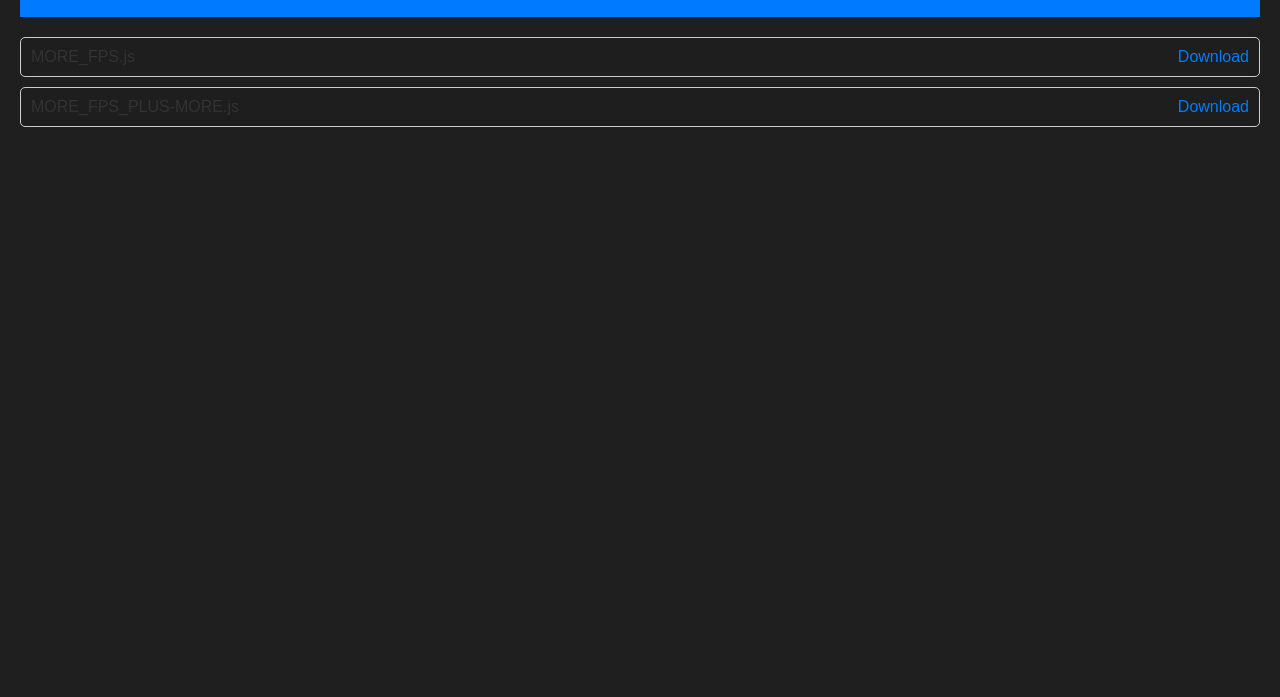
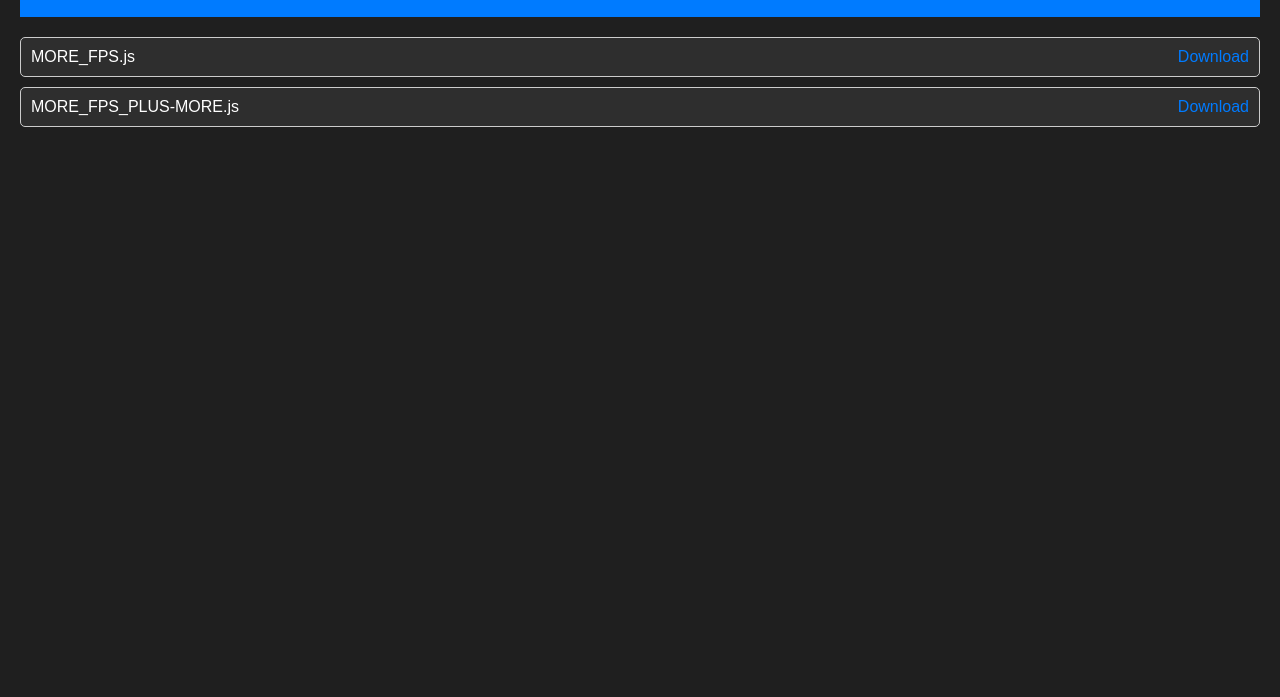
Before and after one commit to jeb1399/Eaglerforge-Mods, a plain HTML site: page index.html in a window 1280 px wide. Shown: the part 103-800 px from the top of the page. Drawn offline with Linux system fonts and the light colour scheme.

Commit message:
Update index.html

```diff
--- a/index.html
+++ b/index.html
@@ -22,7 +22,8 @@
             margin-top: 20px;
         }
         .mod-item {
-            background: rgba(31, 31, 31, 0.5);
+            background: rgba(62, 62, 62, 0.5);
+            color: #fff;
             border: 1px solid #ccc;
             border-radius: 5px;
             margin: 10px 0;
```
